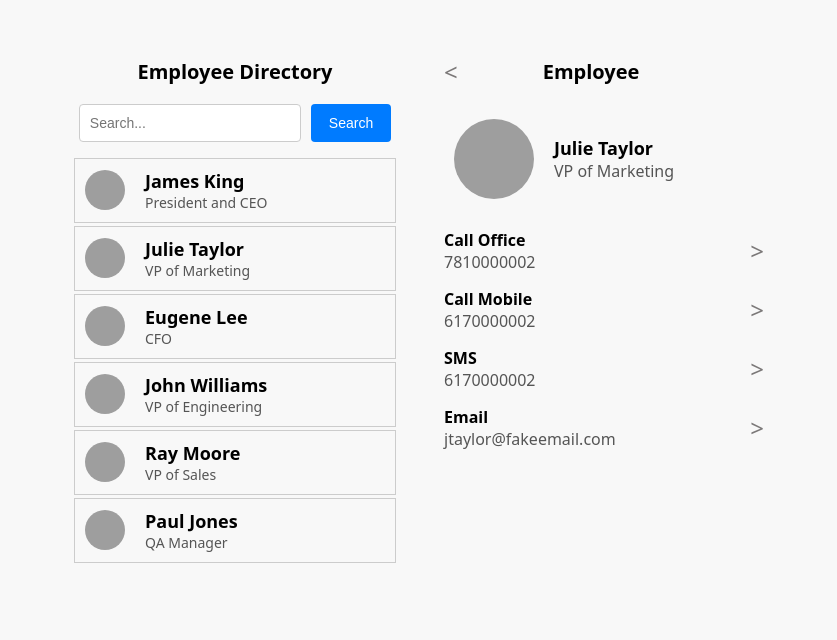
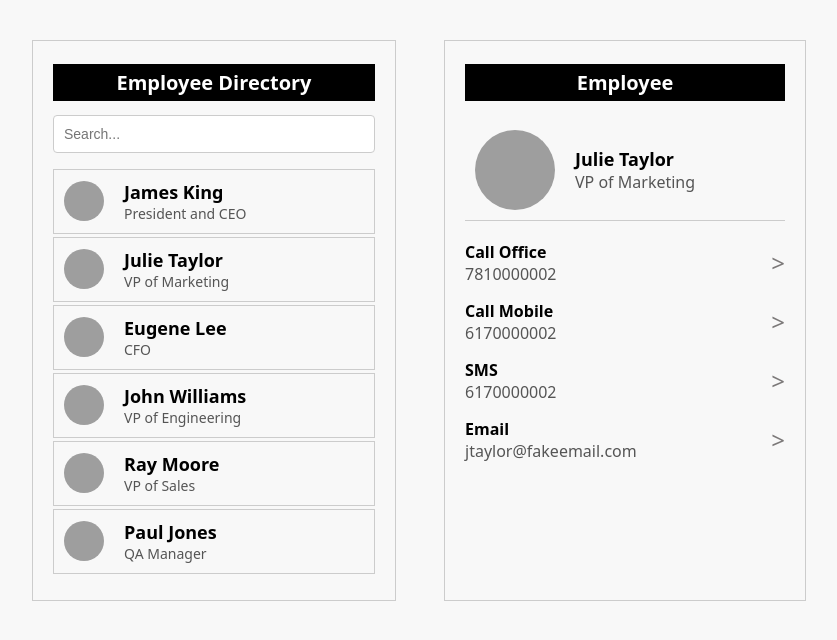
Before and after one commit to Noemi-24/ALAB-320H.1.1, a React (Vite) app: page / in a window 1280 px wide. Shown: the top 640 px of the page, without its empty margins (221-1058 px from the left). Built offline with nearby package versions, Linux system fonts and the light colour scheme; grey boxes are pictures that could not be loaded.

Commit message:
Updating Styling

```diff
--- a/src/components/EmployeePage.css
+++ b/src/components/EmployeePage.css
@@ -4,29 +4,16 @@
   text-align: left;
   min-width: 300px;
   gap: 5px;
+  padding: 10px 20px;
+  border: 1px solid #ccc;
 }
-.employee-header{
- min-width: 300px;
-  display: flex;
-  align-items: center;
-  gap: 80px;
-  margin: 0;
-  padding: 0;
-}
-
-.back-arrow{
-  font-size: 24px;
-  color: #7b7878;
-  margin: 0;
-  padding: 0;
-}
-
 
 .employee-card{
     display: flex;
     align-items: center;
     padding: 10px;
     min-width: 300px;
+    border-bottom: 1px solid #ccc;
 }
 
 .employee-pic-container {
--- a/src/components/EmployeePage.jsx
+++ b/src/components/EmployeePage.jsx
@@ -19,10 +19,7 @@ function EmployeePage() {
 
     return (
         <div className="employee-details-container">
-            <div className="employee-header">
-                <p className="back-arrow">&lt;</p>
-                <Header title="Employee" />
-            </div>
+            <Header title="Employee" />
 
             <div className="employee-card">
                 <div className='employee-pic-container'>
--- a/src/components/Header.css
+++ b/src/components/Header.css
@@ -2,4 +2,6 @@
     padding: 5px;
     text-align: center;
     font-size: 20px;
+    background-color: black;
+    color: white;
 }
--- /dev/null
+++ b/src/components/HomePage.css
@@ -0,0 +1,4 @@
+.employee-dir-container {
+  border: 1px solid #ccc;
+  padding: 10px 20px;
+}
--- a/src/components/HomePage.jsx
+++ b/src/components/HomePage.jsx
@@ -1,10 +1,11 @@
 import EmployeeList from './EmployeeList'
 import Header from './Header'
 import SearchBar from './SearchBar'
+import './HomePage.css'
 
 function HomePage() {
   return (
-    <div>
+    <div className='employee-dir-container'>
         <Header title="Employee Directory" />
         <SearchBar />
         <EmployeeList />
--- a/src/components/SearchBar.css
+++ b/src/components/SearchBar.css
@@ -5,19 +5,9 @@
   min-width: 300px;
 }
 .search-input {
-  width: 200px;
+  width: 100%;
   padding: 10px;
   font-size: 14px;
   border: 1px solid #ccc;
   border-radius: 4px;
 }
-.search-button {
-  padding: 8px 18px;
-  font-size: 14px;
-  color: white;
-  background-color: #007BFF;
-  border: none;
-  border-radius: 4px;
-  cursor: pointer;
-  margin-left: 10px;
-}
--- a/src/components/SearchBar.jsx
+++ b/src/components/SearchBar.jsx
@@ -8,7 +8,6 @@ function SearchBar() {
                 placeholder="Search..."
                 className="search-input"
             />
-            <button type="submit" className="search-button">Search</button>
         </form>
     );
 }
```
